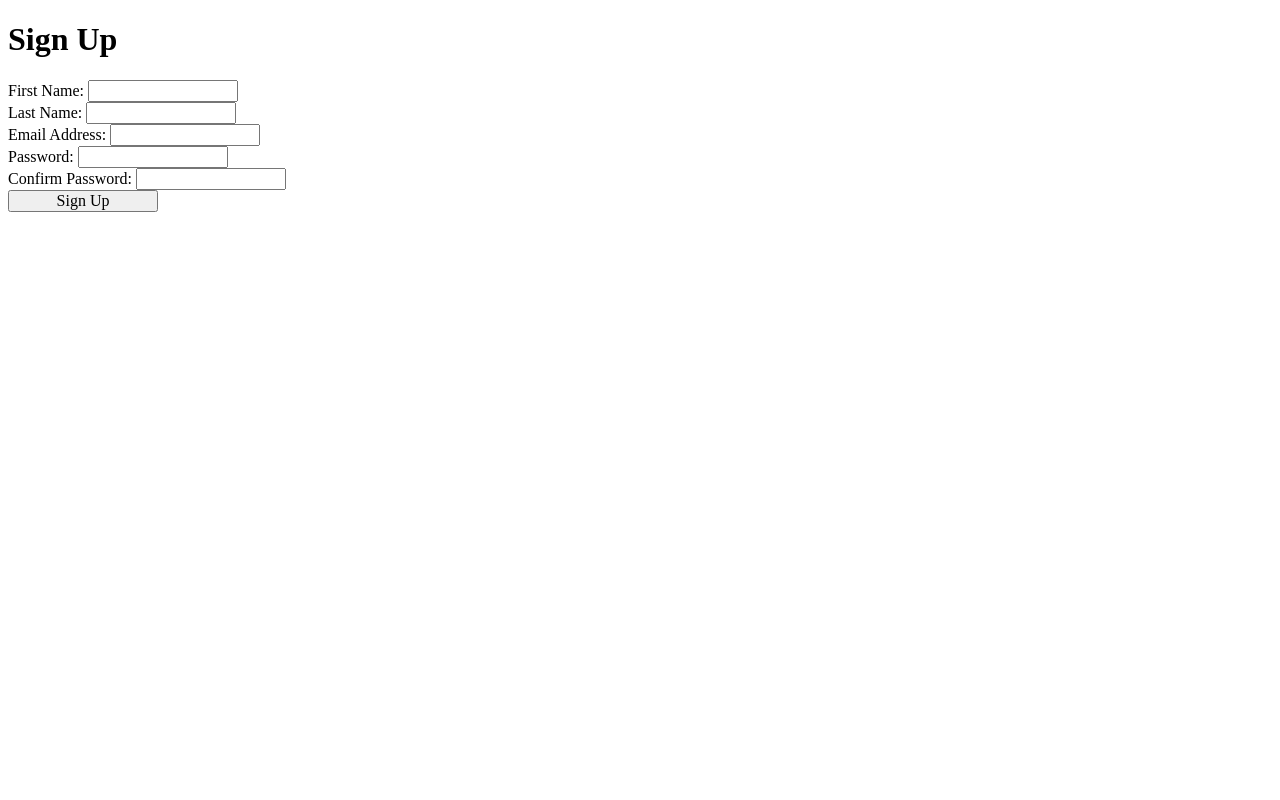
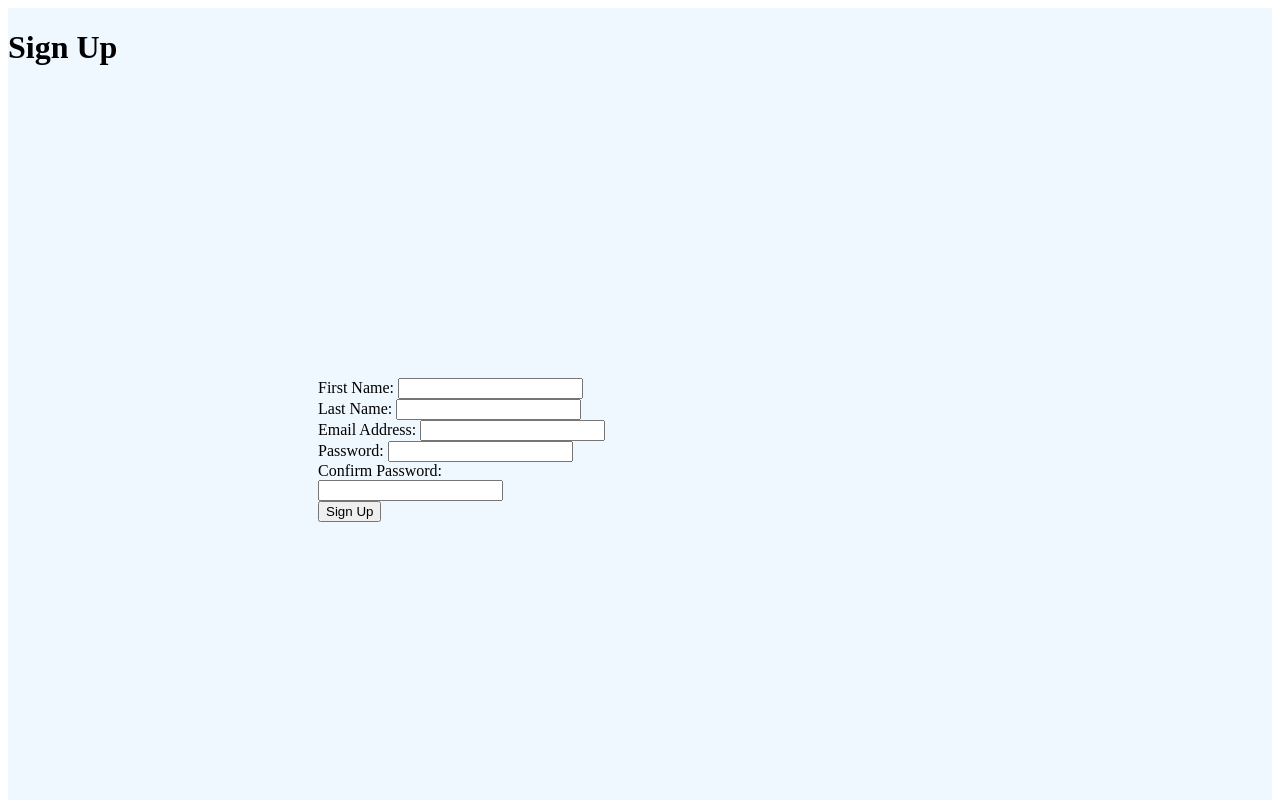
Before and after one commit to tonybarton23/sports-genius, a plain HTML site: page content/account/signup.html in a window 1280 px wide. Shown: the top 800 px of the page. Drawn offline with Linux system fonts and the light colour scheme.

Commit message:
start grid layout on sign up page

```diff
--- a/content/account/signup.html
+++ b/content/account/signup.html
@@ -4,11 +4,13 @@
     <meta charset="UTF-8">
     <meta name="viewport" content="width=device-width, initial-scale=1.0">
     <title>Document</title>
-    <link rel="stylesheet" href="../../css/style.css">
+    <link rel="stylesheet" href="../../css/account.css">
 </head>
 <body>
+    <div class="container">
+        <h1>Sign Up</h1>
+        <div class="signupform" id="signup">
             <form class="userSignUpForm" action="" method="post">
-        <h1>Sign Up</h1>
                 <div>
                     <label for="first_name">First Name:</label>
                     <input type="text" id="first_name" name="first_name">
@@ -33,5 +35,7 @@
                     <button type="submit">Sign Up</button>
                 </div>
             </form>
+        </div>
+    </div>
 </body>
 </html>
--- a/css/account.css
+++ b/css/account.css
@@ -0,0 +1,14 @@
+.container {
+    display: grid;
+    background-color: aliceblue;
+    grid-template: 50px 300px 300px 300px / 300px 300px 300px;
+    grid-auto-rows: 300px;
+    grid-auto-columns: 300px;
+    grid-auto-flow: row;
+    gap: 10px;
+}
+
+.signupform {
+    grid-row: 3 / 4;
+    grid-column: 2 / 3;
+}
```
Lines whose indentation alone changed are shown as unchanged.
